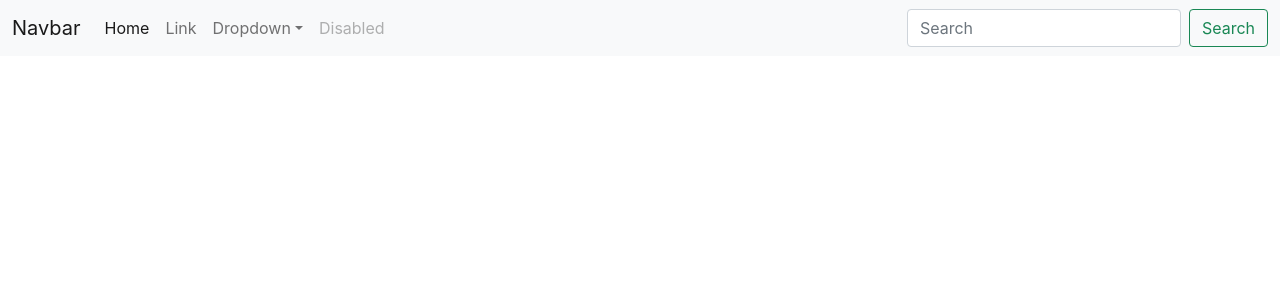
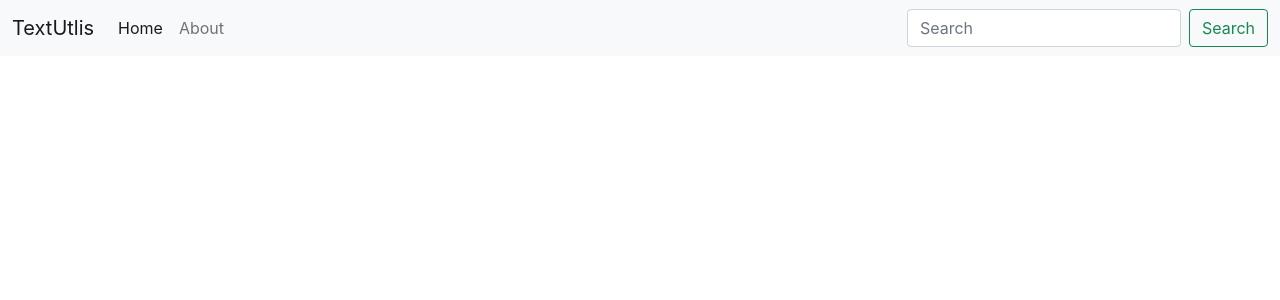
Before and after one commit to prabin738/React30, a React (Create React App) app in the folder codewithharry/: page / in a window 1280 px wide. Shown: the top 300 px of the page. Built offline with nearby package versions, Linux system fonts and the light colour scheme.

Commit message:
navbar cleaned

```diff
--- a/codewithharry/src/App.js
+++ b/codewithharry/src/App.js
@@ -6,7 +6,7 @@ function App() {
       <nav className="navbar navbar-expand-lg navbar-light bg-light">
         <div className="container-fluid">
           <a className="navbar-brand" href="/">
-            Navbar
+            TextUtlis
           </a>
           <button
             className="navbar-toggler"
@@ -28,49 +28,7 @@ function App() {
               </li>
               <li className="nav-item">
                 <a className="nav-link" href="/">
-                  Link
-                </a>
-              </li>
-              <li className="nav-item dropdown">
-                <a
-                  className="nav-link dropdown-toggle"
-                  href="/"
-                  id="navbarDropdown"
-                  role="button"
-                  data-bs-toggle="dropdown"
-                  aria-expanded="false"
-                >
-                  Dropdown
-                </a>
-                <ul className="dropdown-menu" aria-labelledby="navbarDropdown">
-                  <li>
-                    <a className="dropdown-item" href="/">
-                      Action
-                    </a>
-                  </li>
-                  <li>
-                    <a className="dropdown-item" href="/">
-                      Another action
-                    </a>
-                  </li>
-                  <li>
-                    <hr className="dropdown-divider" />
-                  </li>
-                  <li>
-                    <a className="dropdown-item" href="/">
-                      Something else here
-                    </a>
-                  </li>
-                </ul>
-              </li>
-              <li className="nav-item">
-                <a
-                  className="nav-link disabled"
-                  href="/"
-                  tabindex="-1"
-                  aria-disabled="true"
-                >
-                  Disabled
+                  About
                 </a>
               </li>
             </ul>
```
